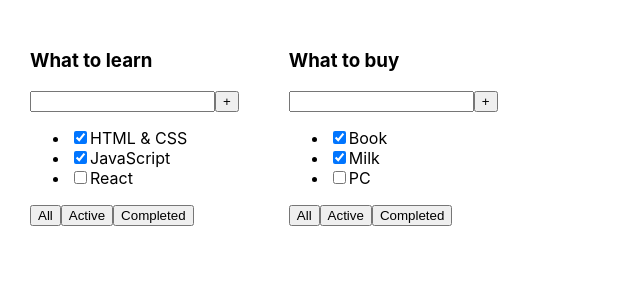
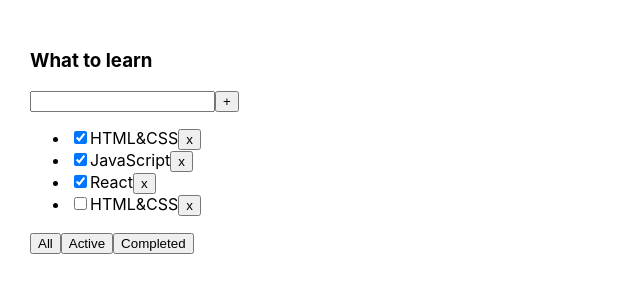
Before and after one commit to Rustam-Ulaevich/Todo_together, a React (Create React App) app: page / in a window 1280 px wide. Shown: the top 300 px of the page, without its empty margins (0-640 px from the left). Built offline with nearby package versions, Linux system fonts and the light colour scheme; the HTML template or start-up script is replaced by a standard one.

Commit message:
Repeat the Todolist course. 2 lesson

```diff
--- a/src/App.tsx
+++ b/src/App.tsx
@@ -1,29 +1,46 @@
-import React from 'react';
+import React, {useState} from 'react';
 import './App.css';
 import {TasksType, Todolist} from "./Components/Todolist";
 
+export type FilterType = 'all' | 'active' | 'completed'
 
 function App() {
 
-    let task1: TasksType[] = [
-        {id: 1, title: 'HTML & CSS', isDone: true},
+    let [tasks, setTasks]= useState <TasksType[]> ([
+        {id: 1, title: 'HTML&CSS', isDone: true},
         {id: 2, title: 'JavaScript', isDone: true},
-        {id: 3, title: 'React', isDone: false},
-    ]
+        {id: 3, title: 'React', isDone: true},
+        {id: 4, title: 'HTML&CSS', isDone: false},
+    ])
+    let [filter, setFilter] = useState<FilterType> ('all')
 
-    let task2: TasksType[] = [
-        {id: 1, title: 'Book', isDone: true},
-        {id: 2, title: 'Milk', isDone: true},
-        {id: 3, title: 'PC', isDone: false},
-    ]
+    const removeTask = (id: number) => {
+        setTasks(tasks.filter( t => t.id !== id))
+    }
+
+    const changeFilter = (value: FilterType) => {
+        setFilter(value)
+
+    }
+    console.log(filter)
+
+    let filteredTasks = tasks
+    if (filter === 'active') {
+        filteredTasks = tasks.filter(tasks => !tasks.isDone)
+    }
+    if (filter === 'completed') {
+        filteredTasks = tasks.filter(tasks => tasks.isDone)
+    }
+
+
 
     return <div className='App'>
         <Todolist title='What to learn'
-                  tasks={task1}
+                  tasks={filteredTasks}
+                  removeTask={removeTask}
+                  changeFilter={changeFilter}
         />
-        <Todolist title='What to buy'
-                  tasks={task2}
-        />
+
     </div>
 }
 
--- a/src/Components/Todolist.tsx
+++ b/src/Components/Todolist.tsx
@@ -1,4 +1,5 @@
 import {FC} from "react";
+import {FilterType} from "../App";
 
 export type TasksType = {
     id: number
@@ -9,11 +10,15 @@
 type PropsType = {
     title: string
     tasks: TasksType[]
+    removeTask: (id: number) => void
+    changeFilter: (filter: FilterType) => void
 }
 
 export const Todolist: FC<PropsType> = ({
     title,
-    tasks
+    tasks,
+    removeTask,
+    changeFilter
     }) => {
     return <div>
         <h3>{title}</h3>
@@ -21,15 +26,19 @@
             <input/>
             <button>+</button>
         </div>
-        <ul>{tasks.map((task, index) => <li key={index}>
-            <input type='checkbox' checked={task.isDone}/>
-            <span>{task.title}</span>
-        </li>)}
+        <ul>
+            {tasks.map( task => <li>
+                <input type="checkbox" checked={task.isDone}/>
+                <span>{task.title}</span>
+                <button onClick={ () => removeTask(task.id)}>x</button>
+                </li>)}
         </ul>
         <div>
-            <button>All</button>
-            <button>Active</button>
-            <button>Completed</button>
+            <button onClick={()=>changeFilter('all')}>All</button>
+            <button onClick={()=>changeFilter('active')}>Active</button>
+            <button onClick={()=>changeFilter('completed')}>Completed</button>
         </div>
-    </div>;
+
+    </div>
+
 }
```
